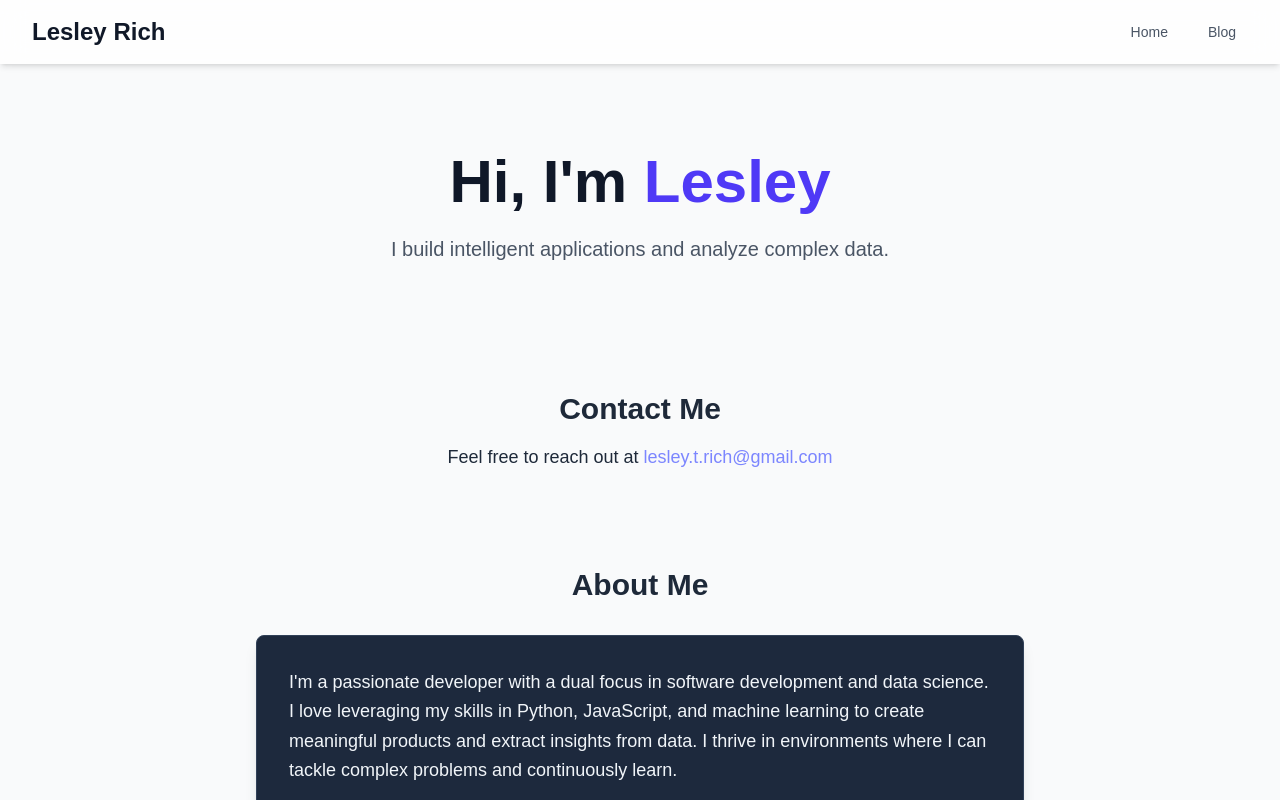
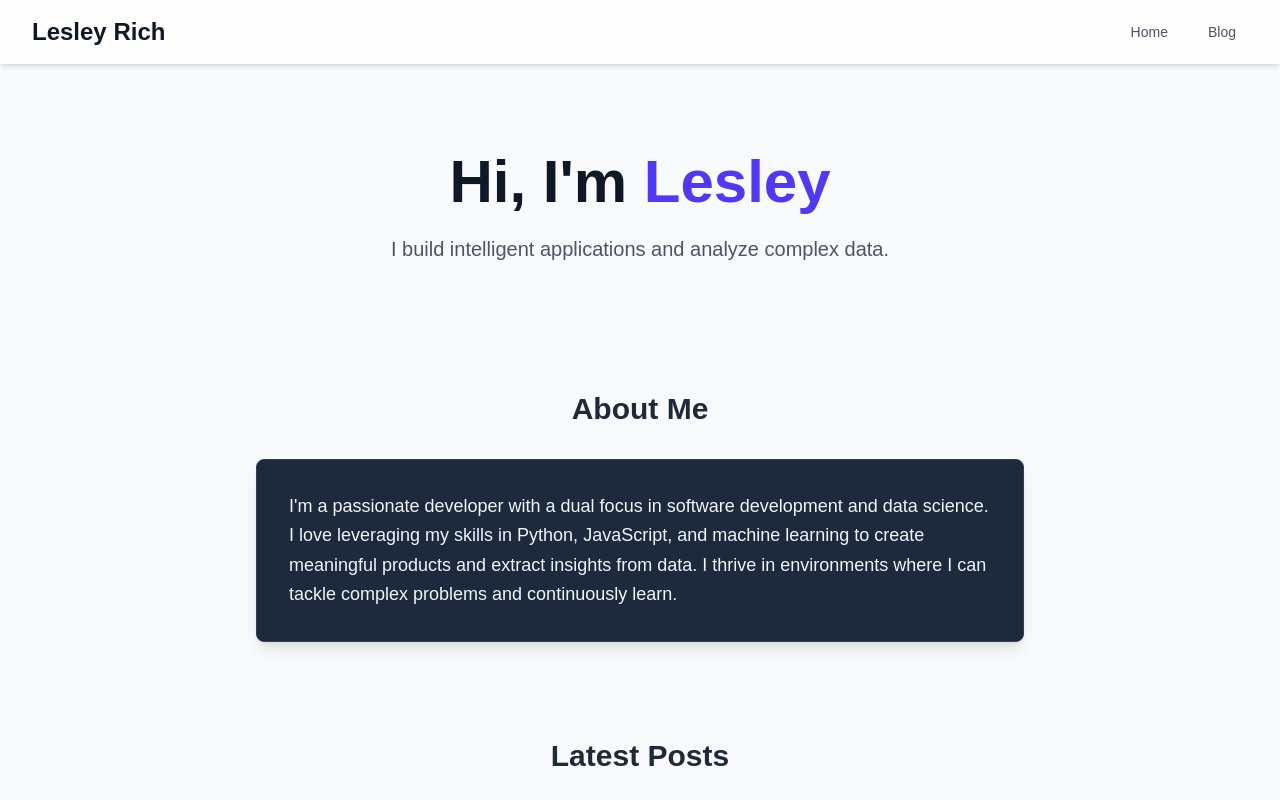
Before and after one commit to terrainthesky-hub/Programming_Portfolio, a Next.js app: page / in a window 1280 px wide. Shown: the top 800 px of the page. Built offline with nearby package versions, Linux system fonts and the light colour scheme.

Commit message:
Move email contact to footer

```diff
--- a/components/Footer.js
+++ b/components/Footer.js
@@ -7,6 +7,7 @@ export default function Footer() {
         <div className="flex justify-center space-x-4 mt-2">
             <a href="https://github.com/terrainthesky-hub" target="_blank" rel="noopener noreferrer" className="hover:text-indigo-500">GitHub</a>
             <a href="https://linkedin.com/in/lesley-rich-86bb8572/" target="_blank" rel="noopener noreferrer" className="hover:text-indigo-500">LinkedIn</a>
+            <a href="mailto:lesley.t.rich@gmail.com" className="hover:text-indigo-500">Email</a>
         </div>
       </div>
     </footer>
--- a/pages/index.js
+++ b/pages/index.js
@@ -31,19 +31,6 @@ export default function Home({ allPostsData }) {
         </p>
       </section>
 
-      {/* Contact Section */}
-      <section className="py-12 text-center">
-        <h2 className="text-3xl font-bold mb-4">Contact Me</h2>
-        <p className="text-lg">
-          Feel free to reach out at{' '}
-          <a
-            href="mailto:lesley.t.rich@gmail.com"
-            className="text-indigo-400 hover:underline"
-          >
-            lesley.t.rich@gmail.com
-          </a>
-        </p>
-      </section>
 
       {/* About Section */}
       <section className="py-12">
```
